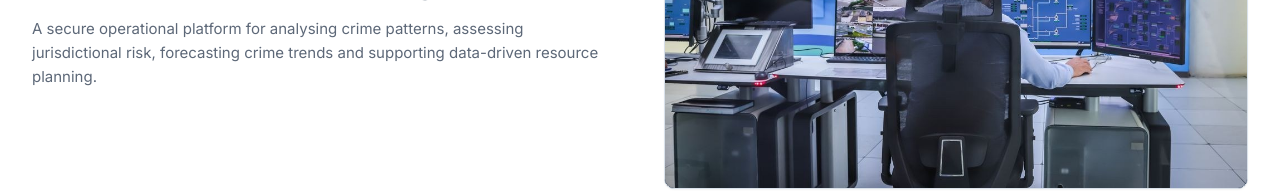
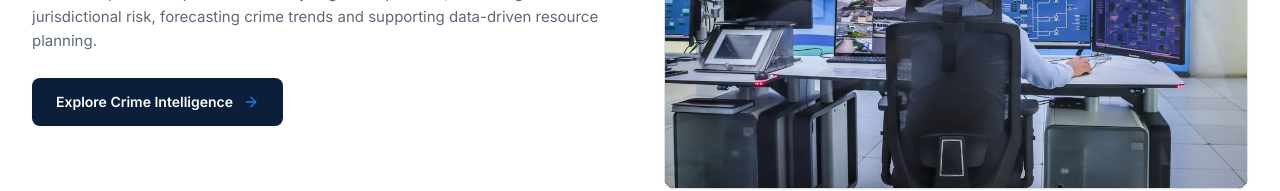
Before and after one commit to Sai-Prasanya26/Crime-Management-System, a React (Vite) app in the folder frontend/: page / in a window 1280 px wide. Shown: the part 359-550 px from the top of the page. Built offline with nearby package versions, Linux system fonts and the light colour scheme; no server answers.

Commit message:
Phase 7C.22B: Add home page operations CTA

```diff
--- a/frontend/src/pages/LandingPage.tsx
+++ b/frontend/src/pages/LandingPage.tsx
@@ -154,6 +154,16 @@ export const LandingPage: React.FC = () => {
                 A secure operational platform for analysing crime patterns, assessing jurisdictional risk, forecasting crime trends and supporting data-driven resource planning.
               </p>
 
+              {/* Primary Operations CTA */}
+              <div className="pt-2">
+                <Link
+                  to="/dashboard"
+                  className="inline-flex w-full sm:w-auto h-11 sm:h-12 items-center justify-center gap-2.5 rounded-lg bg-[#0B1F3A] px-5 sm:px-6 text-[13.5px] sm:text-[14px] font-semibold text-white shadow-xs hover:bg-[#12345B] hover:shadow-sm focus:outline-none focus:ring-2 focus:ring-[#1769AA]/40 focus:ring-offset-2 transition-all group"
+                >
+                  <span>Explore Crime Intelligence</span>
+                  <ArrowRight className="h-4 w-4 text-[#1D7FE2] group-hover:translate-x-0.5 transition-transform" />
+                </Link>
+              </div>
             </div>
 
             {/* Right 50–52%: Large Clean Realistic Crime-Intelligence Image */}
```
